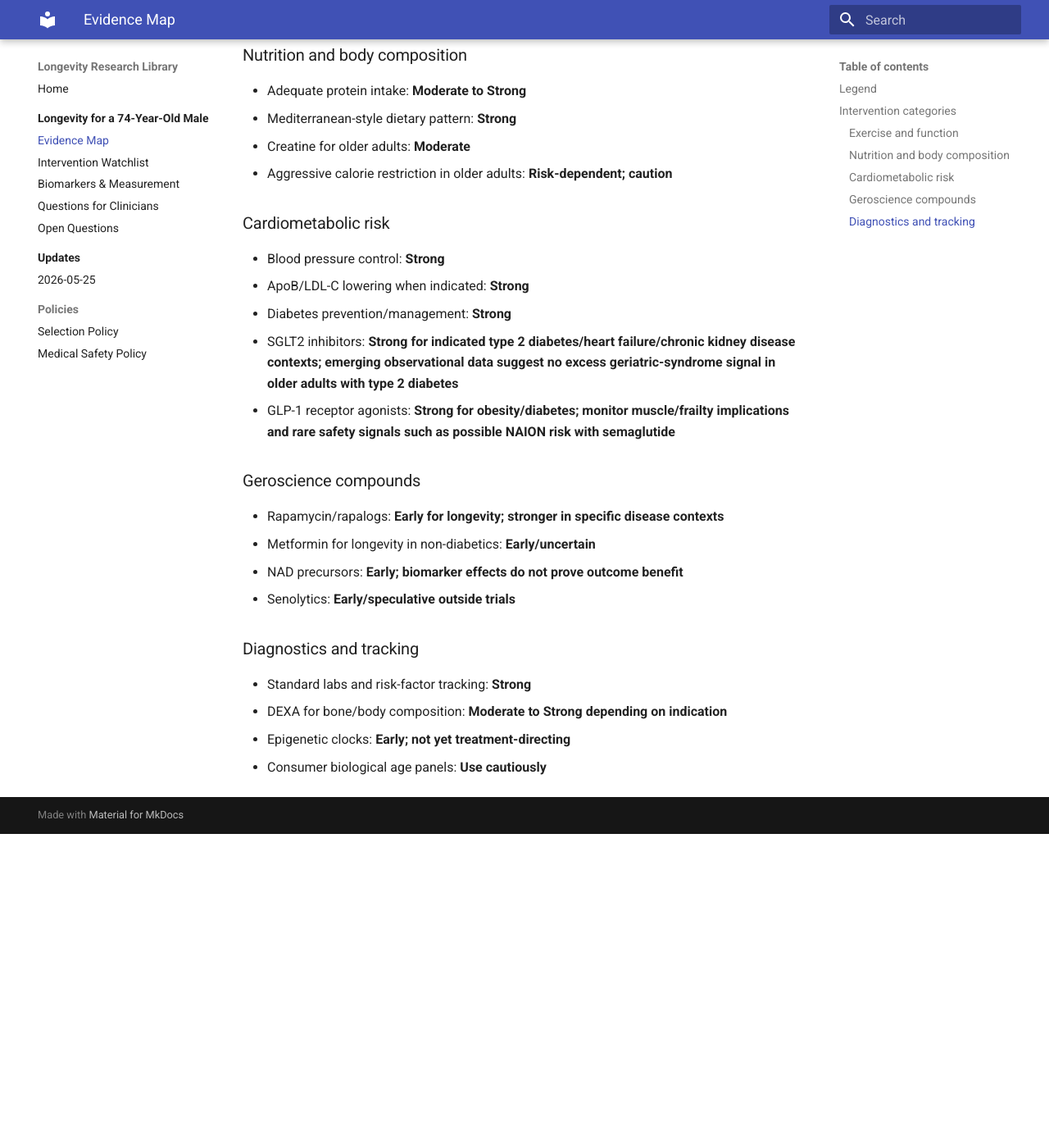
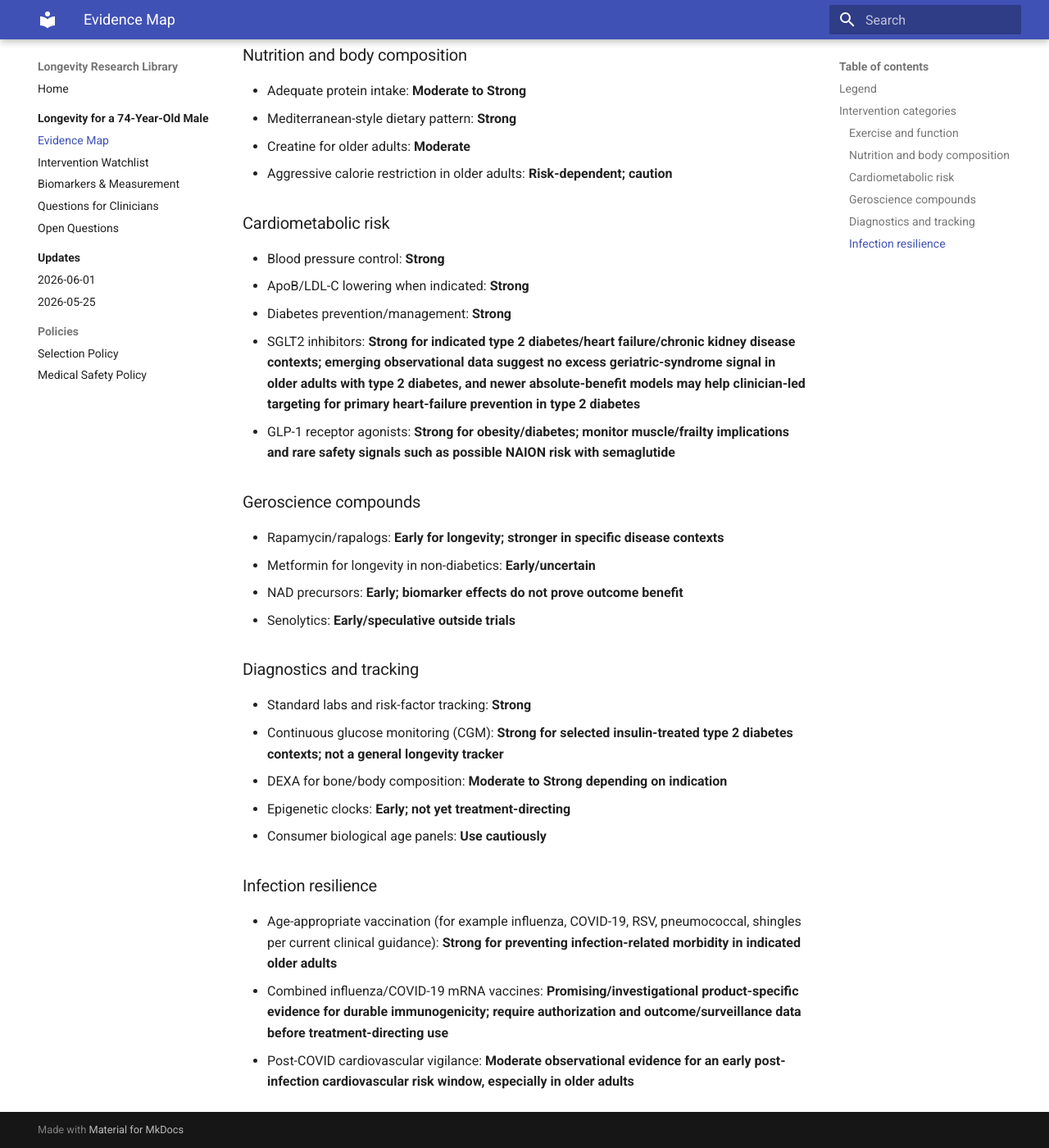
Before and after one commit to TerryHilsberg/longevity-research-library, an MkDocs documentation site: the page built from docs/topics/longevity-74-male/evidence-map.md, in a window 1280 px wide and 1400 px high, scrolled down 600 px. Shown: the whole window at 82% size. Built offline with MkDocs 1.6.1 and Material for MkDocs 9.7.7, drawn with Linux system fonts in a browser that asks for light colours; before the commit the page ends 1617 px from its top, so only the background shows below that.

Commit message:
Add 2026-06-01 longevity research update

```diff
--- a/docs/topics/longevity-74-male/evidence-map.md
+++ b/docs/topics/longevity-74-male/evidence-map.md
@@ -28,7 +28,7 @@
 - Blood pressure control: **Strong**
 - ApoB/LDL-C lowering when indicated: **Strong**
 - Diabetes prevention/management: **Strong**
-- SGLT2 inhibitors: **Strong for indicated type 2 diabetes/heart failure/chronic kidney disease contexts; emerging observational data suggest no excess geriatric-syndrome signal in older adults with type 2 diabetes**
+- SGLT2 inhibitors: **Strong for indicated type 2 diabetes/heart failure/chronic kidney disease contexts; emerging observational data suggest no excess geriatric-syndrome signal in older adults with type 2 diabetes, and newer absolute-benefit models may help clinician-led targeting for primary heart-failure prevention in type 2 diabetes**
 - GLP-1 receptor agonists: **Strong for obesity/diabetes; monitor muscle/frailty implications and rare safety signals such as possible NAION risk with semaglutide**
 
 ### Geroscience compounds
@@ -41,6 +41,13 @@
 ### Diagnostics and tracking
 
 - Standard labs and risk-factor tracking: **Strong**
+- Continuous glucose monitoring (CGM): **Strong for selected insulin-treated type 2 diabetes contexts; not a general longevity tracker**
 - DEXA for bone/body composition: **Moderate to Strong depending on indication**
 - Epigenetic clocks: **Early; not yet treatment-directing**
 - Consumer biological age panels: **Use cautiously**
+
+### Infection resilience
+
+- Age-appropriate vaccination (for example influenza, COVID-19, RSV, pneumococcal, shingles per current clinical guidance): **Strong for preventing infection-related morbidity in indicated older adults**
+- Combined influenza/COVID-19 mRNA vaccines: **Promising/investigational product-specific evidence for durable immunogenicity; require authorization and outcome/surveillance data before treatment-directing use**
+- Post-COVID cardiovascular vigilance: **Moderate observational evidence for an early post-infection cardiovascular risk window, especially in older adults**
--- a/mkdocs.yml
+++ b/mkdocs.yml
@@ -13,6 +13,7 @@ nav:
       - Open Questions: topics/longevity-74-male/open-questions.md
   - Updates:
       - Latest Updates: updates/index.md
+      - 2026-06-01: updates/2026-06-01.md
       - 2026-05-25: updates/2026-05-25.md
   - Policies:
       - Selection Policy: policies/selection-policy.md
```
Also changed, not shown: docs/updates/2026-06-01.md (added, +71 -0 lines), docs/updates/index.md (+1 -0 lines).
